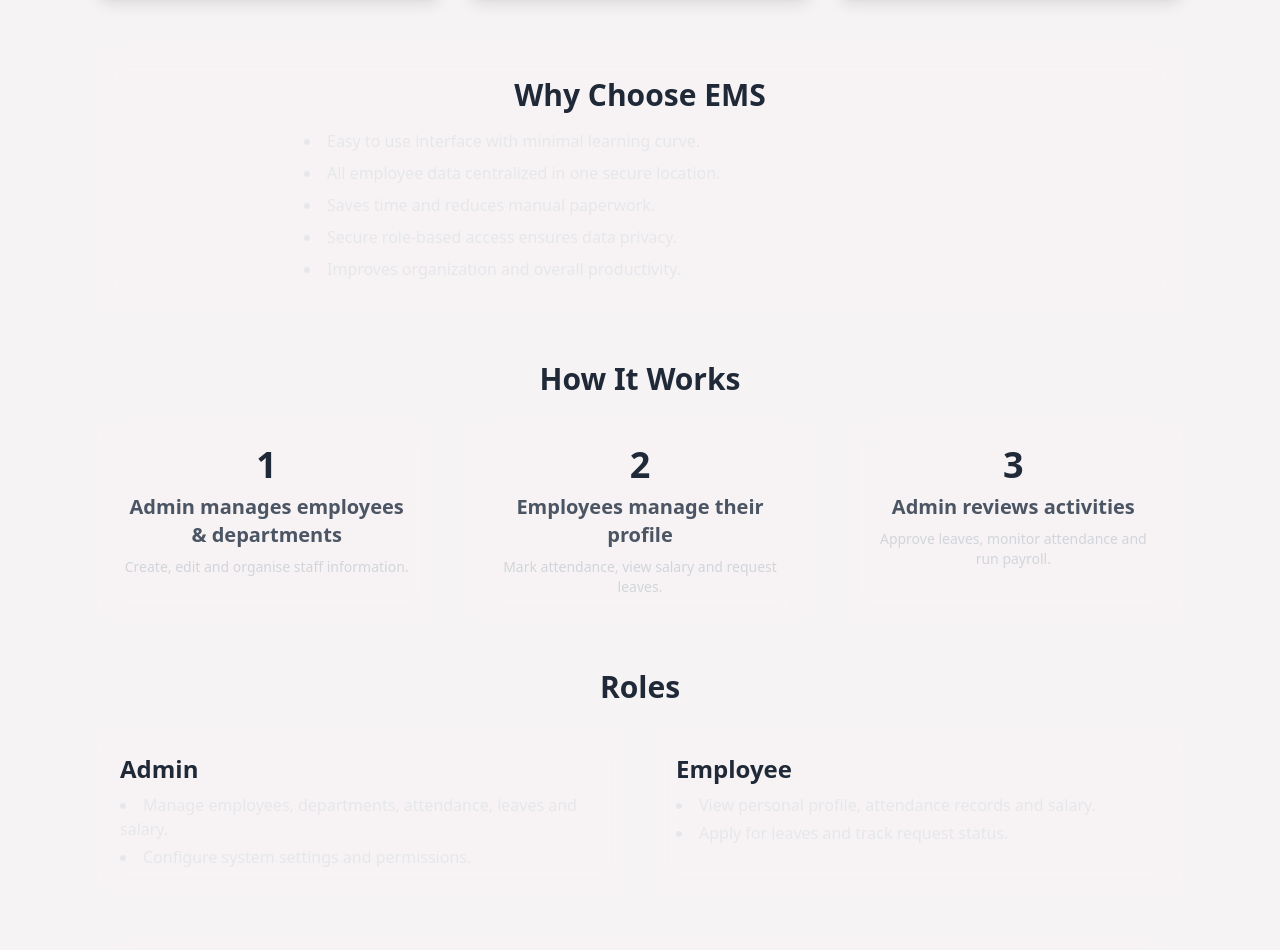
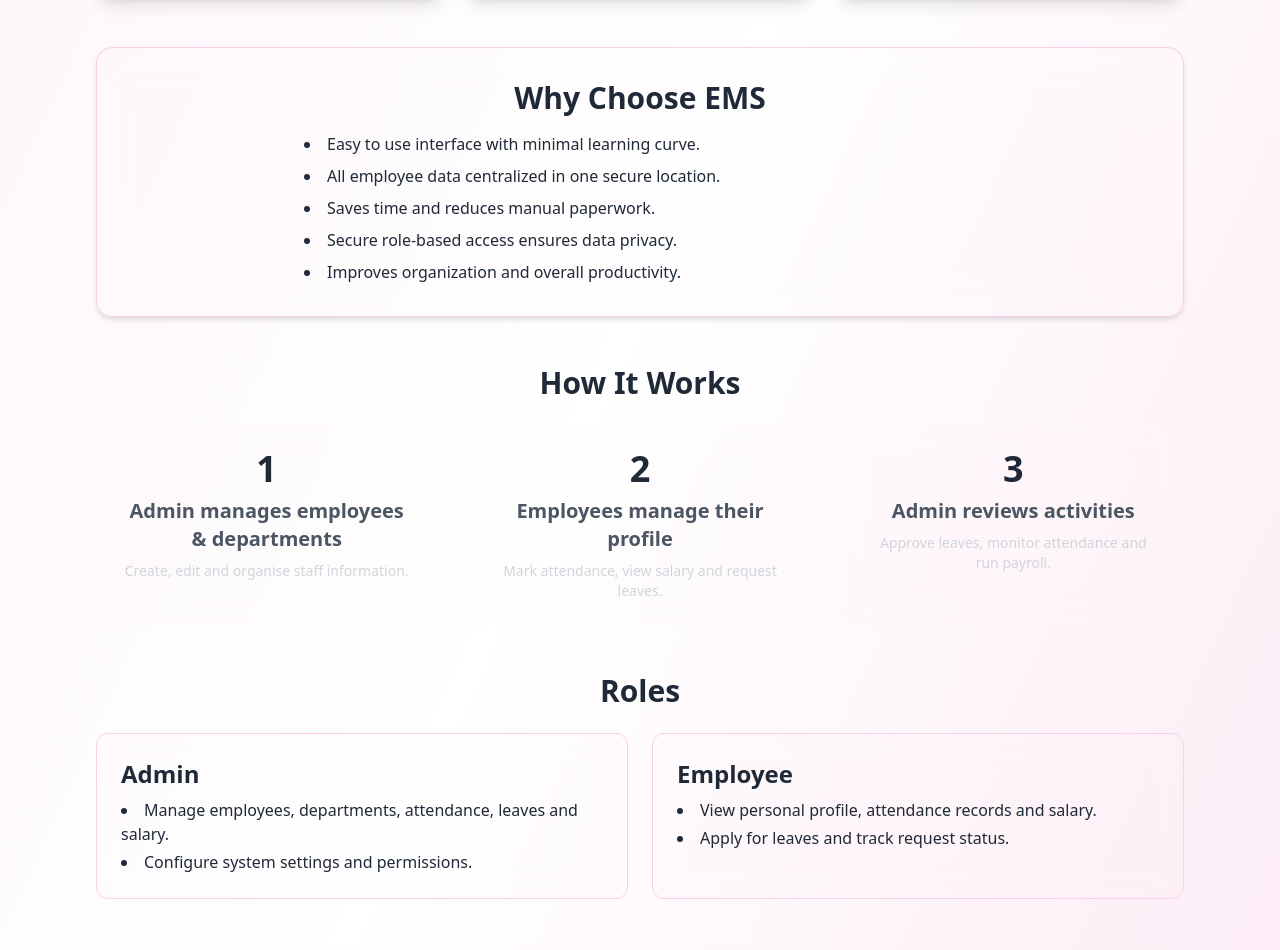
Before and after one commit to priyanka28v/Employee_Management_system, a React app in the folder frontend/: page /about in a window 1280 px wide. Shown: the part 1082-2032 px from the top of the page. Built offline with nearby package versions, Linux system fonts and the light colour scheme; the HTML template or start-up script is replaced by a standard one.

Commit message:
coour combination set

```diff
--- a/frontend/src/pages/About.jsx
+++ b/frontend/src/pages/About.jsx
@@ -7,7 +7,7 @@ import HomeNavbar from "../components/HomeNavbar";
 
 const About = () => {
   const { user } = useAuth();
-    return (<div className="min-h-screen flex flex-col bg-[#f6f3f4] text-gray-800">
+    return (<div className="min-h-screen flex flex-col bg-gradient-to-br from-pink-50 via-white to-pink-100 text-gray-800">
       <HomeNavbar />
       {/* Hero Section */}
       <section className="flex flex-col md:flex-row items-center justify-center py-12 px-6 md:px-12 lg:px-24">
@@ -28,9 +28,9 @@ const About = () => {
       </section>
 
       {/* About EMS */}
-      <section className="bg-[#fdf5f6] backdrop-blur-lg rounded-2xl mx-6 md:mx-12 lg:mx-24 p-8 mb-8">
+      <section className="bg-[#fdf5f6] backdrop-blur-lg rounded-2xl border border-pink-200 shadow-md mx-6 md:mx-12 lg:mx-24 p-8 mb-8">
         <h2 className="text-3xl font-semibold text-gray-800 mb-4">About EMS</h2>
-        <p className="text-gray-200 leading-relaxed mb-4">
+        <p className="text-gray-800 leading-relaxed mb-4">
           WorkSphere is a modern, premium employee management system designed to streamline HR workflows, boost productivity, and provide insightful analytics. It offers a centralized platform for managing employee information, attendance, leaves, salary, departments, and other employee‑related activities.
         </p>
       </section>
@@ -59,9 +59,9 @@ const About = () => {
       </section>
 
       {/* Why Choose EMS */}
-      <section className="bg-[#fdf5f6]/10 backdrop-blur-lg rounded-2xl mx-6 md:mx-12 lg:mx-24 p-8 mb-12">
+      <section className="bg-[#fdf5f6]/10 backdrop-blur-lg rounded-2xl border border-pink-200 shadow-md mx-6 md:mx-12 lg:mx-24 p-8 mb-12">
         <h2 className="text-3xl font-semibold text-gray-800 mb-4 text-center">Why Choose EMS</h2>
-        <ul className="list-disc list-inside space-y-2 text-gray-200 max-w-2xl mx-auto">
+        <ul className="list-disc list-inside space-y-2 text-gray-800 max-w-2xl mx-auto">
           <li>Easy to use interface with minimal learning curve.</li>
           <li>All employee data centralized in one secure location.</li>
           <li>Saves time and reduces manual paperwork.</li>
@@ -92,16 +92,16 @@ const About = () => {
       <section className="mx-6 md:mx-12 lg:mx-24 mb-12">
         <h2 className="text-3xl font-semibold text-gray-800 mb-6 text-center">Roles</h2>
         <div className="grid grid-cols-1 md:grid-cols-2 gap-6">
-          <div className="bg-[#fdf5f6]/10 backdrop-blur-md rounded-xl p-6">
+          <div className="bg-[#fdf5f6]/10 backdrop-blur-md rounded-xl border border-pink-200 p-6">
             <h3 className="text-2xl font-bold text-gray-800 mb-2">Admin</h3>
-            <ul className="list-disc list-inside text-gray-200 space-y-1">
+            <ul className="list-disc list-inside text-gray-800 space-y-1">
               <li>Manage employees, departments, attendance, leaves and salary.</li>
               <li>Configure system settings and permissions.</li>
             </ul>
           </div>
-          <div className="bg-[#fdf5f6]/10 backdrop-blur-md rounded-xl p-6">
+          <div className="bg-[#fdf5f6]/10 backdrop-blur-md rounded-xl border border-pink-200 p-6">
             <h3 className="text-2xl font-bold text-gray-800 mb-2">Employee</h3>
-            <ul className="list-disc list-inside text-gray-200 space-y-1">
+            <ul className="list-disc list-inside text-gray-800 space-y-1">
               <li>View personal profile, attendance records and salary.</li>
               <li>Apply for leaves and track request status.</li>
             </ul>
@@ -112,7 +112,7 @@ const About = () => {
       {/* Technology */}
       <section className="bg-[#fdf5f6]/10 backdrop-blur-lg rounded-2xl mx-6 md:mx-12 lg:mx-24 p-8 mb-12">
         <h2 className="text-3xl font-semibold text-gray-800 mb-4 text-center">Built With</h2>
-        <ul className="flex flex-wrap justify-center gap-4 text-gray-200">
+        <ul className="flex flex-wrap justify-center gap-4 text-gray-800">
           <li>React.js</li>
           <li>Node.js</li>
           <li>Express.js</li>
@@ -122,9 +122,9 @@ const About = () => {
       </section>
 
       {/* Call To Action */}
-      <section className="flex flex-col items-center py-12 bg-[#fdf5f6] backdrop-blur-md rounded-2xl mx-6 md:mx-12 lg:mx-24 mb-12">
+      <section className="flex flex-col items-center py-12 bg-[#fdf5f6] backdrop-blur-md rounded-2xl border border-pink-200 shadow-md mx-6 md:mx-12 lg:mx-24 mb-12">
         <h2 className="text-3xl font-semibold text-gray-800 mb-4 text-center">Ready to simplify employee management?</h2>
-        <Link to="/login" className="mt-4 px-8 py-3 bg-pink-500 hover:bg-pink-600 rounded-md text-white font-medium transition-colors">
+        <Link to="/login" className="mt-4 px-8 py-3 bg-pink-500 hover:bg-pink-600 rounded-md text-white font-medium transition-colors shadow-md hover:shadow-lg">
           Get Started / Login
         </Link>
       </section>
--- a/frontend/src/pages/Features.jsx
+++ b/frontend/src/pages/Features.jsx
@@ -68,7 +68,7 @@ const Features = () => {
   ];
 
   return (
-    <div className="min-h-screen flex flex-col bg-[#f6f3f4] text-gray-800">
+    <div className="min-h-screen flex flex-col bg-gradient-to-br from-pink-50 via-white to-pink-100 text-gray-800">
       <HomeNavbar />
       {/* Hero */}
       <section className="py-16 px-6 md:px-12 lg:px-24 text-center">
```
